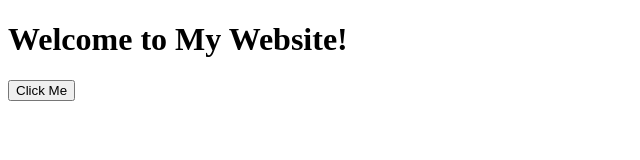
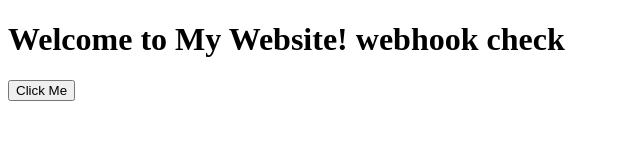
Before and after one commit to adityapanday/jenkinstask2, a plain HTML site: page index.html in a window 1280 px wide. Shown: the whole page, without its empty margins (0-640 px from the left). Drawn offline with Linux system fonts and the light colour scheme.

Commit message:
Update index.html

```diff
--- a/index.html
+++ b/index.html
@@ -7,7 +7,7 @@
     <script src="script.js"></script>
 </head>
 <body>
-    <h1>Welcome to My Website!</h1>
+    <h1>Welcome to My Website! webhook check </h1>
     <button onclick="showMessage()">Click Me</button>
     <p id="msg"></p>
 </body>
```
